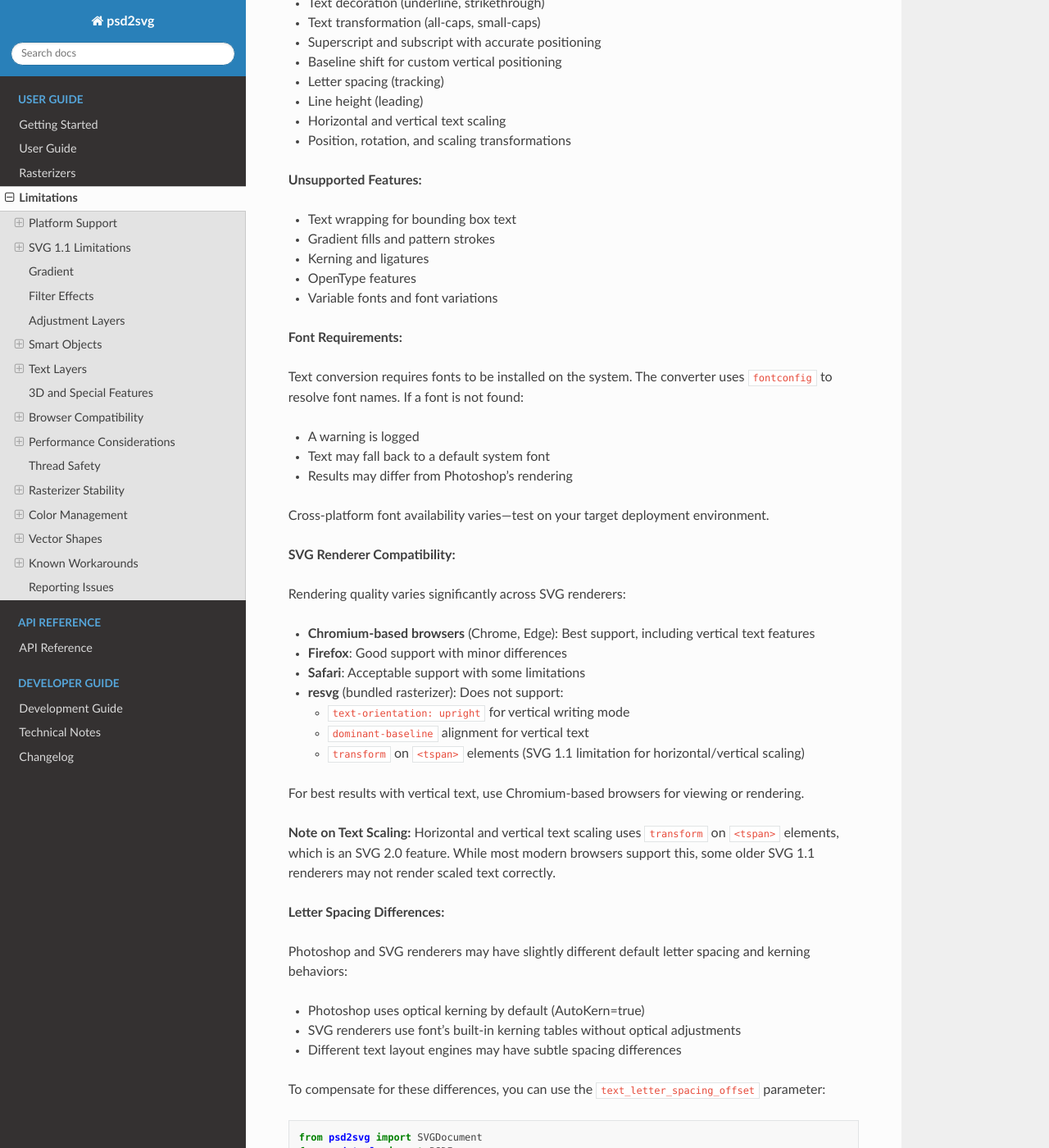
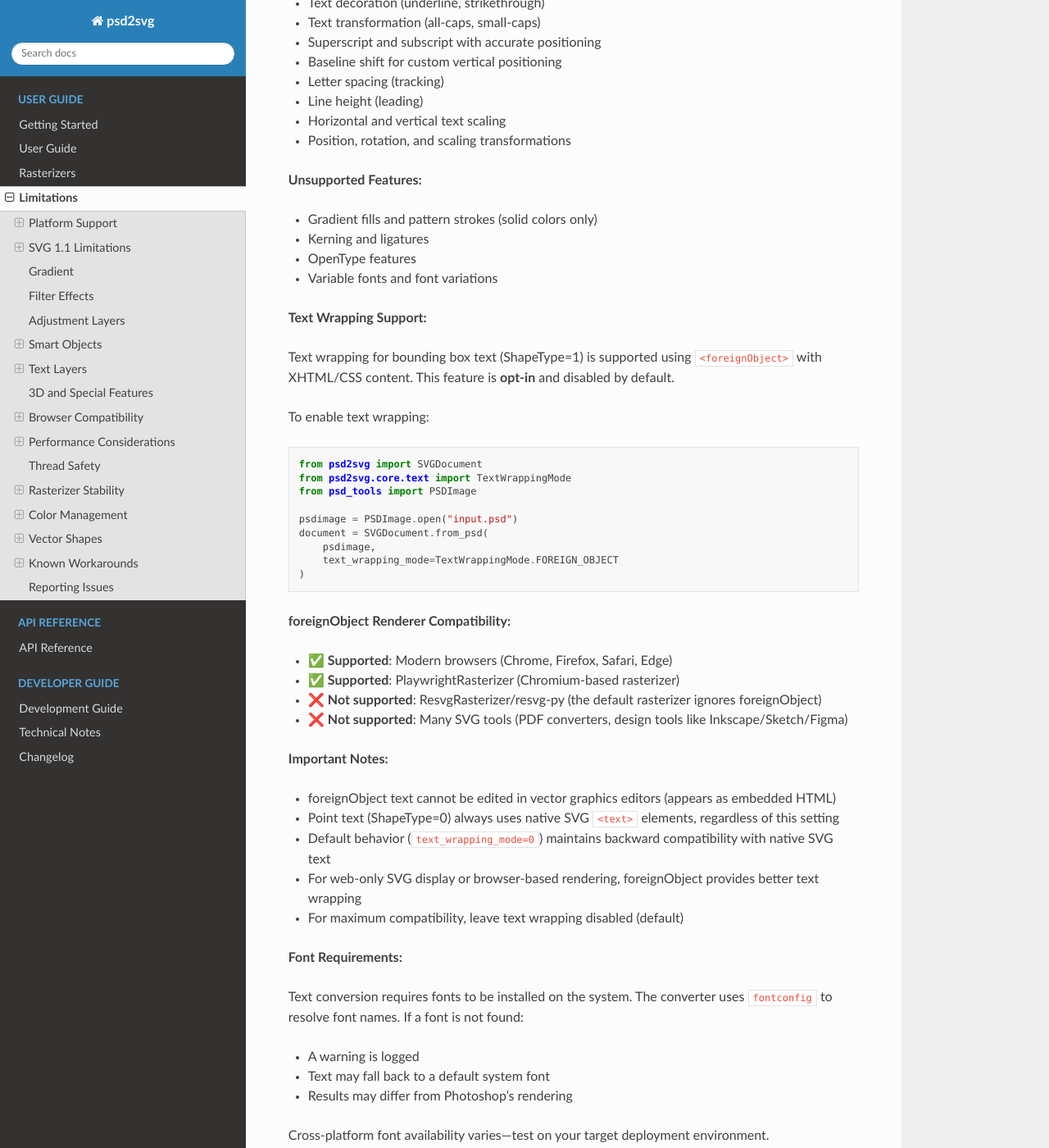
Before and after one commit to kyamagu/psd2svg, a Sphinx documentation site: the page built from docs/limitations.rst, in a window 1280 px wide and 1400 px high, scrolled down 3549 px. Shown: the whole window at 82% size. Built offline with Sphinx 7.4.7 and the Read the Docs theme 3.1.0, drawn with Linux system fonts in a browser that asks for light colours.

Commit message:
Update documentation for text wrapping foreignObject support
Added comprehensive documentation about the new text wrapping feature
using foreignObject elements with XHTML/CSS content.

Changes:
- Updated docs/limitations.rst:
  - Replaced "Text wrapping for bounding box text" unsupported item
  - Added "Text Wrapping Support" section with usage example
  - Documented foreignObject renderer compatibility
  - Clarified that default behavior maintains backward compatibility
  - Added important notes about editor compatibility

- Updated docs/rasterizers.rst:
  - Added Limitations section for ResvgRasterizer
  - Documented that foreignObject elements are ignored by resvg
  - Added note about using PlaywrightRasterizer for foreignObject support

Documentation accurately reflects that:
- foreignObject is supported by modern browsers and PlaywrightRasterizer
- foreignObject is NOT supported by ResvgRasterizer (verified by test)
- Text wrapping is opt-in and disabled by default

🤖 Generated with [Claude Code](https://claude.com/claude-code)

Co-Authored-By: Claude <noreply@anthropic.com>

```diff
--- a/docs/limitations.rst
+++ b/docs/limitations.rst
@@ -149,11 +149,43 @@ When ``enable_text=True`` (default), text layers are converted to native SVG ``<
 
 **Unsupported Features:**
 
-* Text wrapping for bounding box text
-* Gradient fills and pattern strokes
+* Gradient fills and pattern strokes (solid colors only)
 * Kerning and ligatures
 * OpenType features
 * Variable fonts and font variations
+
+**Text Wrapping Support:**
+
+Text wrapping for bounding box text (ShapeType=1) is supported using ``<foreignObject>`` with XHTML/CSS content. This feature is **opt-in** and disabled by default.
+
+To enable text wrapping:
+
+.. code-block:: python
+
+   from psd2svg import SVGDocument
+   from psd2svg.core.text import TextWrappingMode
+   from psd_tools import PSDImage
+
+   psdimage = PSDImage.open("input.psd")
+   document = SVGDocument.from_psd(
+       psdimage,
+       text_wrapping_mode=TextWrappingMode.FOREIGN_OBJECT
+   )
+
+**foreignObject Renderer Compatibility:**
+
+* ✅ **Supported**: Modern browsers (Chrome, Firefox, Safari, Edge)
+* ✅ **Supported**: PlaywrightRasterizer (Chromium-based rasterizer)
+* ❌ **Not supported**: ResvgRasterizer/resvg-py (the default rasterizer ignores foreignObject)
+* ❌ **Not supported**: Many SVG tools (PDF converters, design tools like Inkscape/Sketch/Figma)
+
+**Important Notes:**
+
+* foreignObject text cannot be edited in vector graphics editors (appears as embedded HTML)
+* Point text (ShapeType=0) always uses native SVG ``<text>`` elements, regardless of this setting
+* Default behavior (``text_wrapping_mode=0``) maintains backward compatibility with native SVG text
+* For web-only SVG display or browser-based rendering, foreignObject provides better text wrapping
+* For maximum compatibility, leave text wrapping disabled (default)
 
 **Font Requirements:**
 
```
Also changed, not shown: docs/rasterizers.rst (+7 -0 lines).
